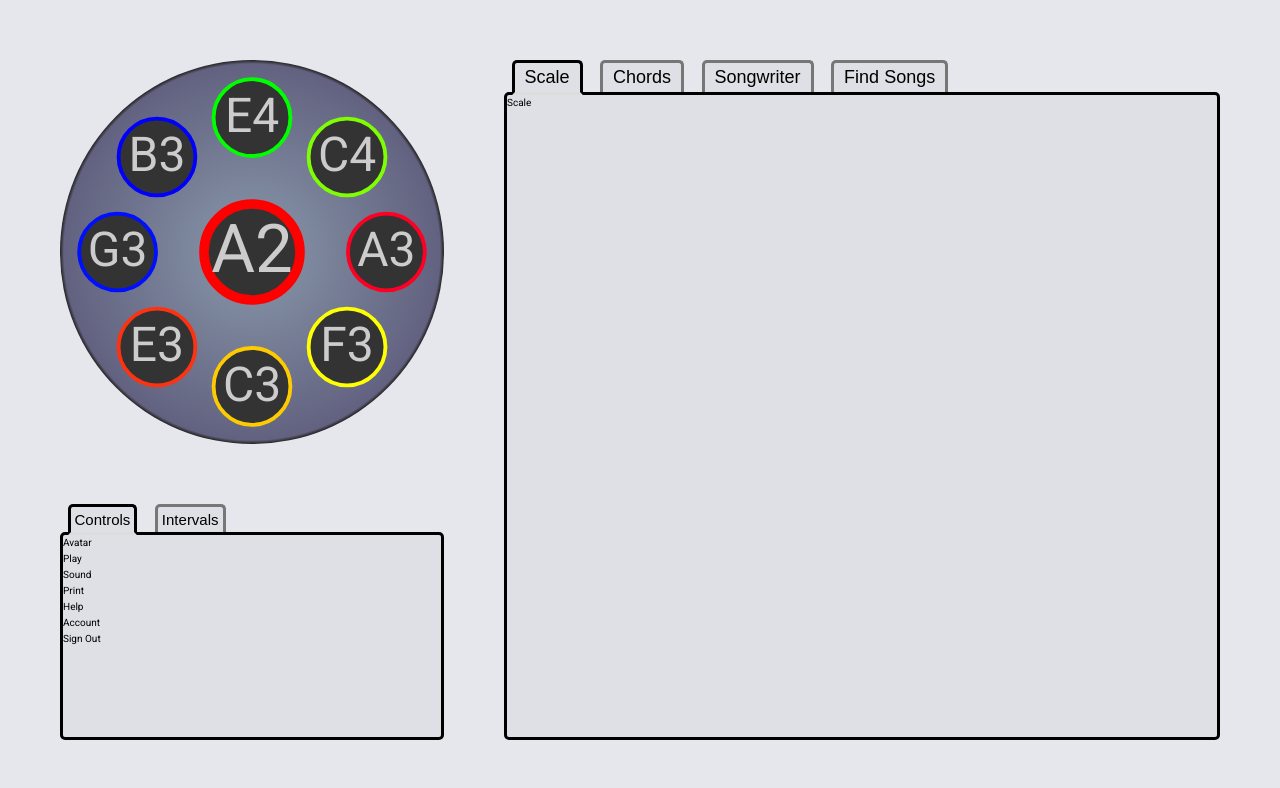
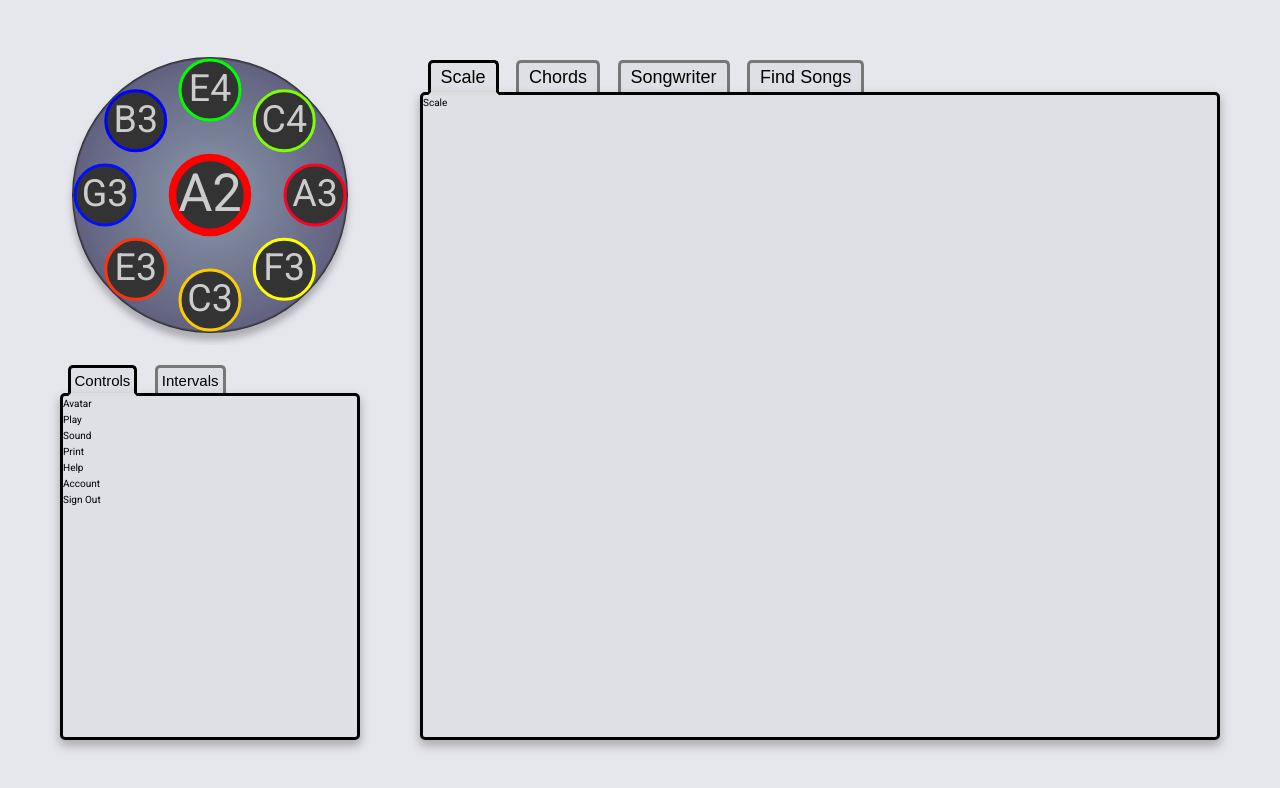
Before and after one commit to Moosees/ding-and-tones, a React (Create React App) app: page /scale in a window 1280 px wide. Shown: the top 788 px of the page. Built offline with nearby package versions, Linux system fonts and the light colour scheme.

Commit message:
Add drum and box-shadows, tweak layout a bit and add scrollbars if needed

```diff
--- a/src/app.styles.js
+++ b/src/app.styles.js
@@ -19,7 +19,7 @@ export const MainContent = styled.div`
   align-items: stretch;
   display: flex;
   height: 100%;
-  flex: 1 0 auto;
+  flex: 1 0;
   flex-direction: column;
   margin-left: 6rem;
 `;
@@ -28,6 +28,7 @@ export const MainContainer = styled.div`
   border: 3px solid #000;
   background-color: rgba(0, 0, 0, 0.03);
   border-radius: 5px;
-  flex: 1 0 auto;
+  box-shadow: 0px 5px 10px 1px rgba(0, 0, 0, 0.25);
+  flex: 1 0;
   z-index: 5;
 `;
--- a/src/containers/controls/controls.styles.js
+++ b/src/containers/controls/controls.styles.js
@@ -3,8 +3,8 @@ import styled from 'styled-components';
 export const ControlsContainer = styled.div`
   align-items: stretch;
   display: flex;
+  flex: 1 0;
   flex-direction: column;
-  height: 100%;
   width: 100%;
 `;
 
@@ -12,7 +12,9 @@ export const InfoContainer = styled.div`
   background-color: rgba(0, 0, 0, 0.03);
   border: 3px solid #000;
   border-radius: 5px;
-  flex: 1 0 auto;
+  box-shadow: 0px 5px 10px 1px rgba(0, 0, 0, 0.25);
+  flex: 1 0 10vh;
+  overflow: scroll;
   z-index: 5;
 `;
 
--- a/src/containers/drum/Drum.jsx
+++ b/src/containers/drum/Drum.jsx
@@ -51,8 +51,22 @@ const Drum = ({
             <stop offset="98%" stopColor="#626280" />
             <stop offset="100%" stopColor="#222" />
           </radialGradient>
+          <filter id="drumShadow">
+            <feDropShadow
+              dx="0.5"
+              dy="0"
+              stdDeviation="0.25"
+              floodOpacity="0.25"
+            />
+          </filter>
         </defs>
-        <circle r="10" cx="0" cy="0" fill="url(#drumGradient)" />
+        <circle
+          r="9.2"
+          cx="0"
+          cy="0"
+          fill="url(#drumGradient)"
+          filter="url(#drumShadow)"
+        />
         {tonefields}
       </DrumSvg>
     </DrumContainer>
--- a/src/containers/drum/drum.styles.js
+++ b/src/containers/drum/drum.styles.js
@@ -2,7 +2,9 @@ import styled from 'styled-components';
 
 export const DrumContainer = styled.div`
   height: 30vw;
-  margin-bottom: 6rem;
+  margin: -1.5rem 0 2rem;
+  max-height: 30rem;
+  max-width: 30rem;
   width: 30vw;
 `;
 
```
Also changed, not shown: 1 other file (tests, documents, lock files or other folders).
